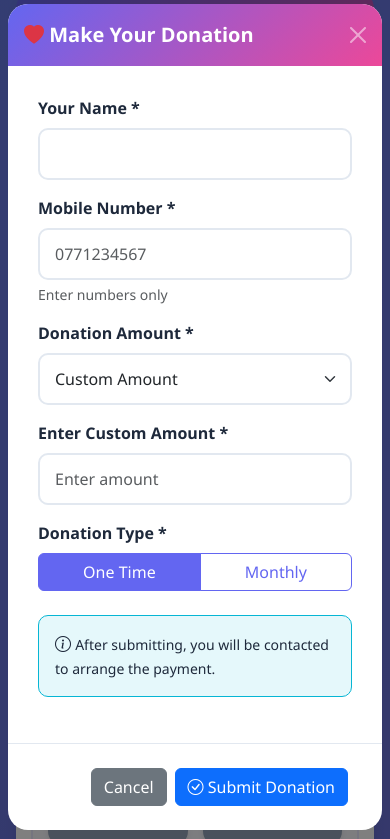
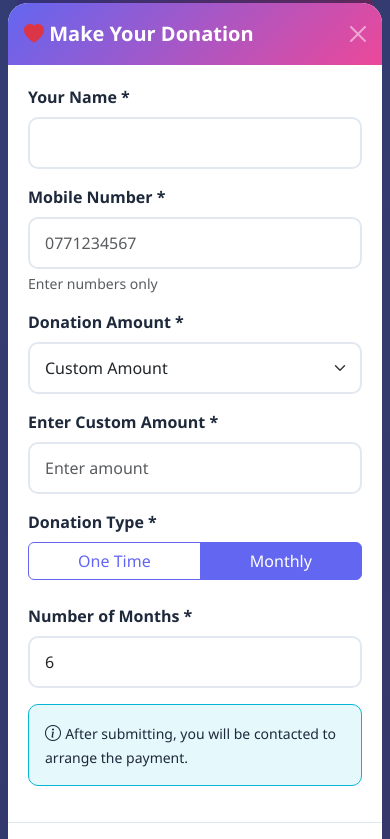
Before and after one commit to riswanmohamad/FundRaisingApp, a plain HTML site: page index.html in a window 390 px wide. Both pictures are taken after a click on the button "Donate Any Amount". Shown: the part 531-1370 px from the top of the page. Drawn offline with nearby package versions, Linux system fonts and the light colour scheme.

Commit message:
Update donation form to set monthly as default and enhance modal button styles

```diff
--- a/index.html
+++ b/index.html
@@ -238,15 +238,15 @@
                         <div class="mb-4">
                             <label class="form-label">Donation Type *</label>
                             <div class="btn-group w-100" role="group">
-                                <input type="radio" class="btn-check" name="donationType" id="oneTime" value="onetime" checked>
+                                <input type="radio" class="btn-check" name="donationType" id="oneTime" value="onetime">
                                 <label class="btn btn-outline-primary" for="oneTime">One Time</label>
 
-                                <input type="radio" class="btn-check" name="donationType" id="monthly" value="monthly">
+                                <input type="radio" class="btn-check" name="donationType" id="monthly" value="monthly" checked>
                                 <label class="btn btn-outline-primary" for="monthly">Monthly</label>
                             </div>
                         </div>
 
-                        <div class="mb-3" id="monthsDiv" style="display: none;">
+                        <div class="mb-3" id="monthsDiv">
                             <label for="monthsCount" class="form-label">Number of Months *</label>
                             <input type="number" class="form-control" id="monthsCount" min="1" max="12" value="6">
                         </div>
--- a/script.js
+++ b/script.js
@@ -209,7 +209,11 @@ function openDonationModal(presetAmount) {
     // Reset form
     form.reset();
     customDiv.style.display = 'none';
-    monthsDiv.style.display = 'none';
+    monthsDiv.style.display = 'block'; // Show by default since monthly is default
+
+    // Set monthly as default
+    document.getElementById('monthly').checked = true;
+    document.getElementById('monthsCount').required = true;
 
     // Set preset amount if provided
     if (presetAmount) {
--- a/styles.css
+++ b/styles.css
@@ -410,6 +410,31 @@ body {
     padding: 20px 30px;
 }
 
+.modal-footer .btn {
+    min-height: 44px;
+    min-width: 100px;
+    font-size: 1rem;
+    font-weight: 600;
+    padding: 12px 24px;
+    touch-action: manipulation;
+}
+
+@media (max-width: 576px) {
+    .modal-body {
+        padding: 20px;
+    }
+
+    .modal-footer {
+        padding: 15px 20px;
+    }
+
+    .modal-footer .btn {
+        flex: 1;
+        min-height: 48px;
+        font-size: 1.05rem;
+    }
+}
+
 /* Form Styles */
 .form-label {
     font-weight: 600;
```
